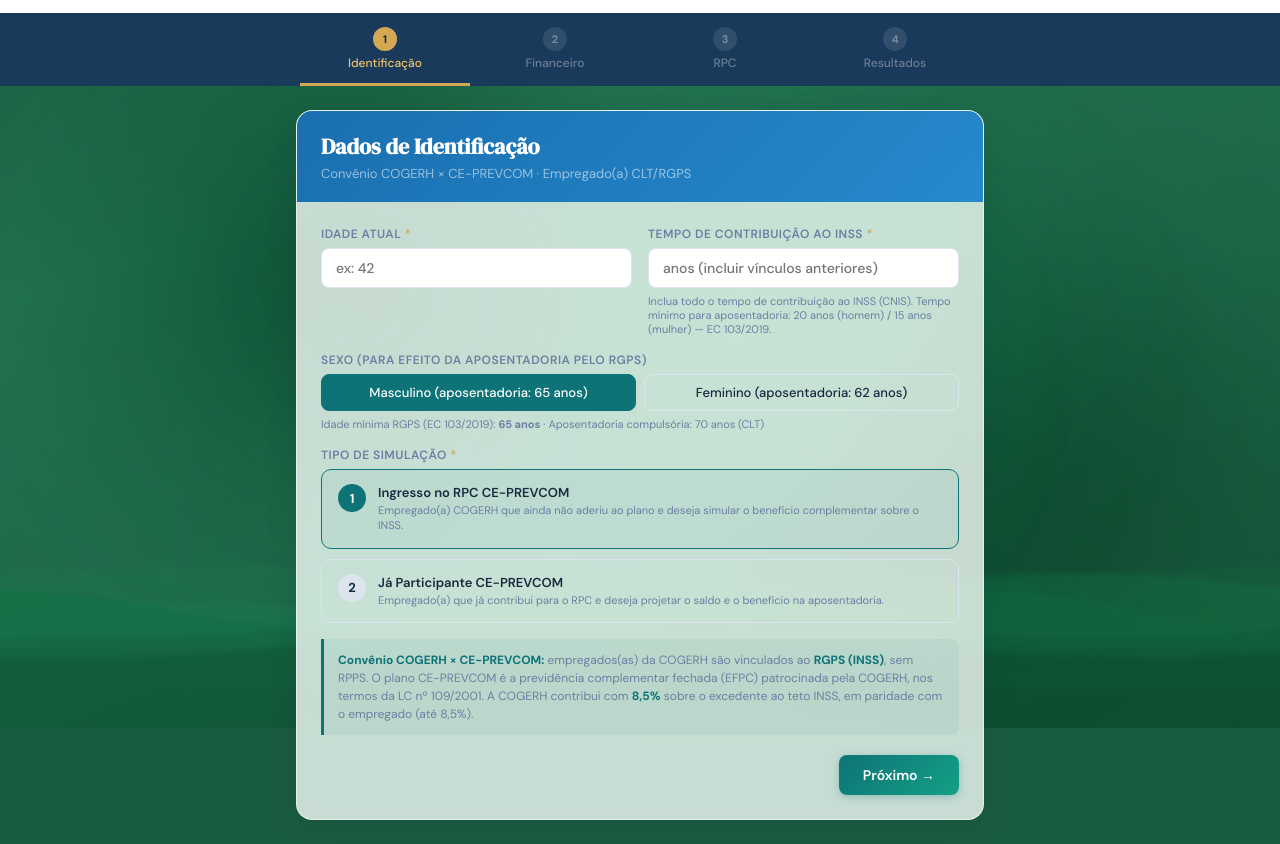
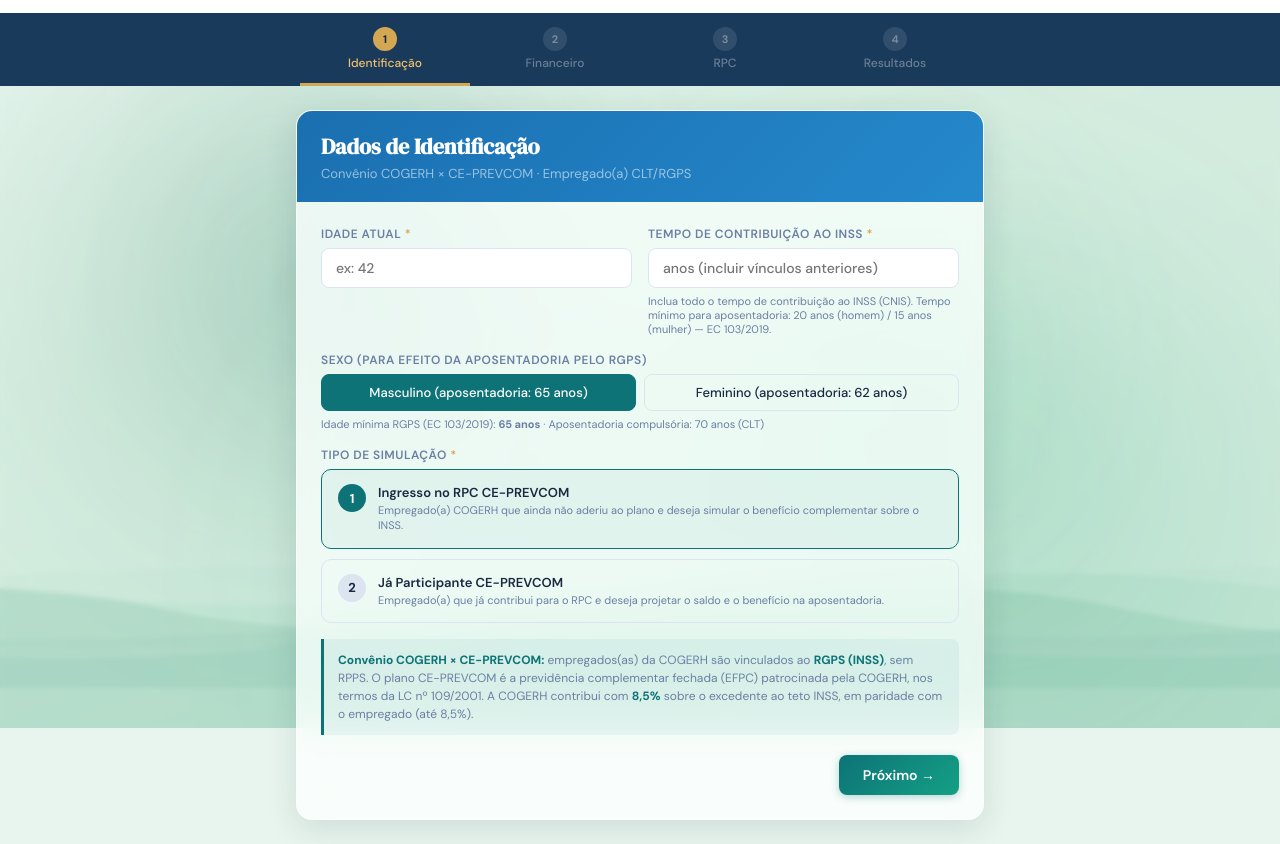
Before and after one commit to sosthenis/simulador-prevcom-cogerh, a plain HTML site: page index.html in a window 1280 px wide. Shown: the part 72-916 px from the top of the page. Drawn offline with Linux system fonts and the light colour scheme.

Commit message:
Fundo verde bem claro (#e8f5ee), blobs e ondas suaves

```diff
--- a/index.html
+++ b/index.html
@@ -29,7 +29,7 @@
 
 body {
   font-family: var(--font-body);
-  background: #1a5c40;
+  background: #e8f5ee;
   color: var(--text);
   min-height: 100vh;
   overflow-x: hidden;
@@ -41,7 +41,7 @@ body {
   inset: 0;
   z-index: 0;
   overflow: hidden;
-  background: linear-gradient(160deg, #1a5c40 0%, #22724f 30%, #1e6848 60%, #165238 100%);
+  background: linear-gradient(160deg, #e8f5ee 0%, #d6ede0 40%, #c8e8d8 100%);
 }
 
 /* Blobs que se movem criando o efeito de onda */
@@ -49,42 +49,42 @@ body {
   position: absolute;
   border-radius: 50%;
   filter: blur(80px);
-  opacity: 0.75;
+  opacity: 0.55;
   will-change: transform;
 }
 .gw-blob-1 {
   width: 750px; height: 750px;
-  background: radial-gradient(circle, rgba(10,90,55,0.80) 0%, rgba(10,90,55,0) 70%);
+  background: radial-gradient(circle, rgba(13,115,80,0.35) 0%, rgba(13,115,80,0) 70%);
   top: -220px; left: -160px;
   animation: wave1 8s ease-in-out infinite alternate;
 }
 .gw-blob-2 {
   width: 650px; height: 650px;
-  background: radial-gradient(circle, rgba(5,50,30,0.85) 0%, rgba(5,50,30,0) 70%);
+  background: radial-gradient(circle, rgba(20,160,110,0.30) 0%, rgba(20,160,110,0) 70%);
   bottom: -200px; right: -130px;
   animation: wave2 10s ease-in-out infinite alternate;
 }
 .gw-blob-3 {
   width: 550px; height: 550px;
-  background: radial-gradient(circle, rgba(13,115,80,0.60) 0%, rgba(13,115,80,0) 70%);
+  background: radial-gradient(circle, rgba(13,155,100,0.25) 0%, rgba(13,155,100,0) 70%);
   top: 38%; left: 28%;
   animation: wave3 6s ease-in-out infinite alternate;
 }
 .gw-blob-4 {
   width: 420px; height: 420px;
-  background: radial-gradient(circle, rgba(20,160,100,0.45) 0%, rgba(20,160,100,0) 70%);
+  background: radial-gradient(circle, rgba(100,200,150,0.30) 0%, rgba(100,200,150,0) 70%);
   top: 12%; right: 8%;
   animation: wave4 7s ease-in-out infinite alternate;
 }
 .gw-blob-5 {
   width: 380px; height: 380px;
-  background: radial-gradient(circle, rgba(4,30,18,0.70) 0%, rgba(4,30,18,0) 70%);
+  background: radial-gradient(circle, rgba(13,115,119,0.20) 0%, rgba(13,115,119,0) 70%);
   bottom: 18%; left: 4%;
   animation: wave5 9s ease-in-out infinite alternate;
 }
 .gw-blob-6 {
   width: 300px; height: 300px;
-  background: radial-gradient(circle, rgba(30,180,110,0.35) 0%, rgba(30,180,110,0) 70%);
+  background: radial-gradient(circle, rgba(50,190,130,0.25) 0%, rgba(50,190,130,0) 70%);
   top: 55%; right: 20%;
   animation: wave6 5s ease-in-out infinite alternate;
 }
@@ -573,15 +573,15 @@ input[type=range]::-webkit-slider-thumb {
   <div class="gw-blob gw-blob-6"></div>
   <!-- Ondas SVG deslizando -->
   <svg class="gw-waves" xmlns="http://www.w3.org/2000/svg" viewBox="0 0 1440 200" preserveAspectRatio="none">
-    <path fill="rgba(10,100,60,0.75)" d="M0,80 C180,150 360,10 540,80 C720,150 900,10 1080,80 C1260,150 1350,50 1440,80 L1440,200 L0,200 Z"/>
-    <path fill="rgba(5,60,30,0.55)" d="M0,120 C200,60 400,160 600,120 C800,60 1000,160 1200,120 C1320,90 1390,130 1440,120 L1440,200 L0,200 Z"/>
+    <path fill="rgba(13,115,80,0.18)" d="M0,80 C180,150 360,10 540,80 C720,150 900,10 1080,80 C1260,150 1350,50 1440,80 L1440,200 L0,200 Z"/>
+    <path fill="rgba(20,160,110,0.14)" d="M0,120 C200,60 400,160 600,120 C800,60 1000,160 1200,120 C1320,90 1390,130 1440,120 L1440,200 L0,200 Z"/>
   </svg>
   <svg class="gw-waves-2" xmlns="http://www.w3.org/2000/svg" viewBox="0 0 1440 160" preserveAspectRatio="none">
-    <path fill="rgba(20,140,80,0.55)" d="M0,60 C240,120 480,5 720,60 C960,120 1200,5 1440,60 L1440,160 L0,160 Z"/>
-    <path fill="rgba(8,70,40,0.40)" d="M0,100 C300,50 600,140 900,100 C1100,70 1280,130 1440,100 L1440,160 L0,160 Z"/>
+    <path fill="rgba(50,180,120,0.16)" d="M0,60 C240,120 480,5 720,60 C960,120 1200,5 1440,60 L1440,160 L0,160 Z"/>
+    <path fill="rgba(13,115,119,0.12)" d="M0,100 C300,50 600,140 900,100 C1100,70 1280,130 1440,100 L1440,160 L0,160 Z"/>
   </svg>
   <svg class="gw-waves-3" xmlns="http://www.w3.org/2000/svg" viewBox="0 0 1440 120" preserveAspectRatio="none">
-    <path fill="rgba(30,180,100,0.35)" d="M0,50 C200,90 400,10 600,50 C800,90 1000,10 1200,50 C1320,70 1400,35 1440,50 L1440,120 L0,120 Z"/>
+    <path fill="rgba(100,200,150,0.14)" d="M0,50 C200,90 400,10 600,50 C800,90 1000,10 1200,50 C1320,70 1400,35 1440,50 L1440,120 L0,120 Z"/>
   </svg>
   <div class="gw-glass-overlay"></div>
 </div>
```
Also changed, not shown: simulador_previdenciario_ce_prevcom.html (+14 -14 lines).
